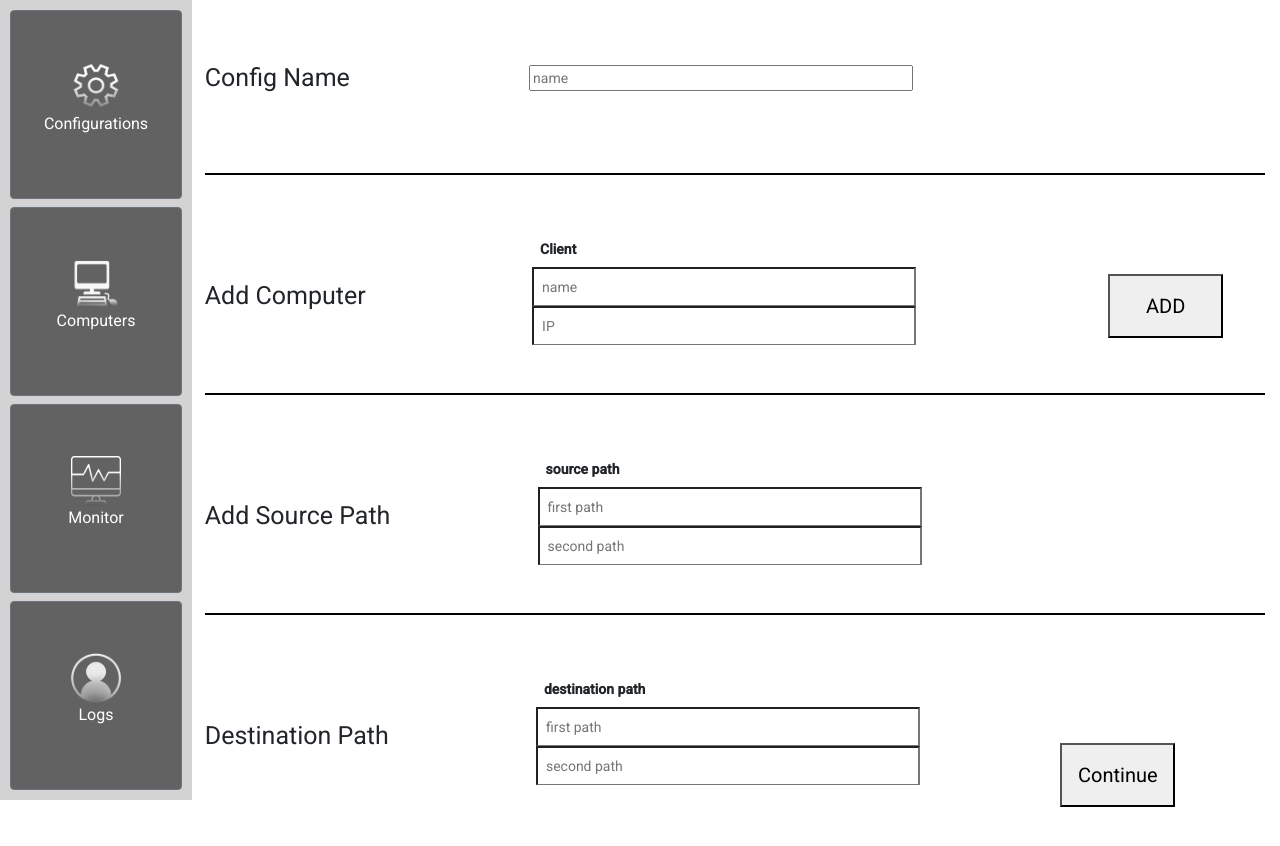
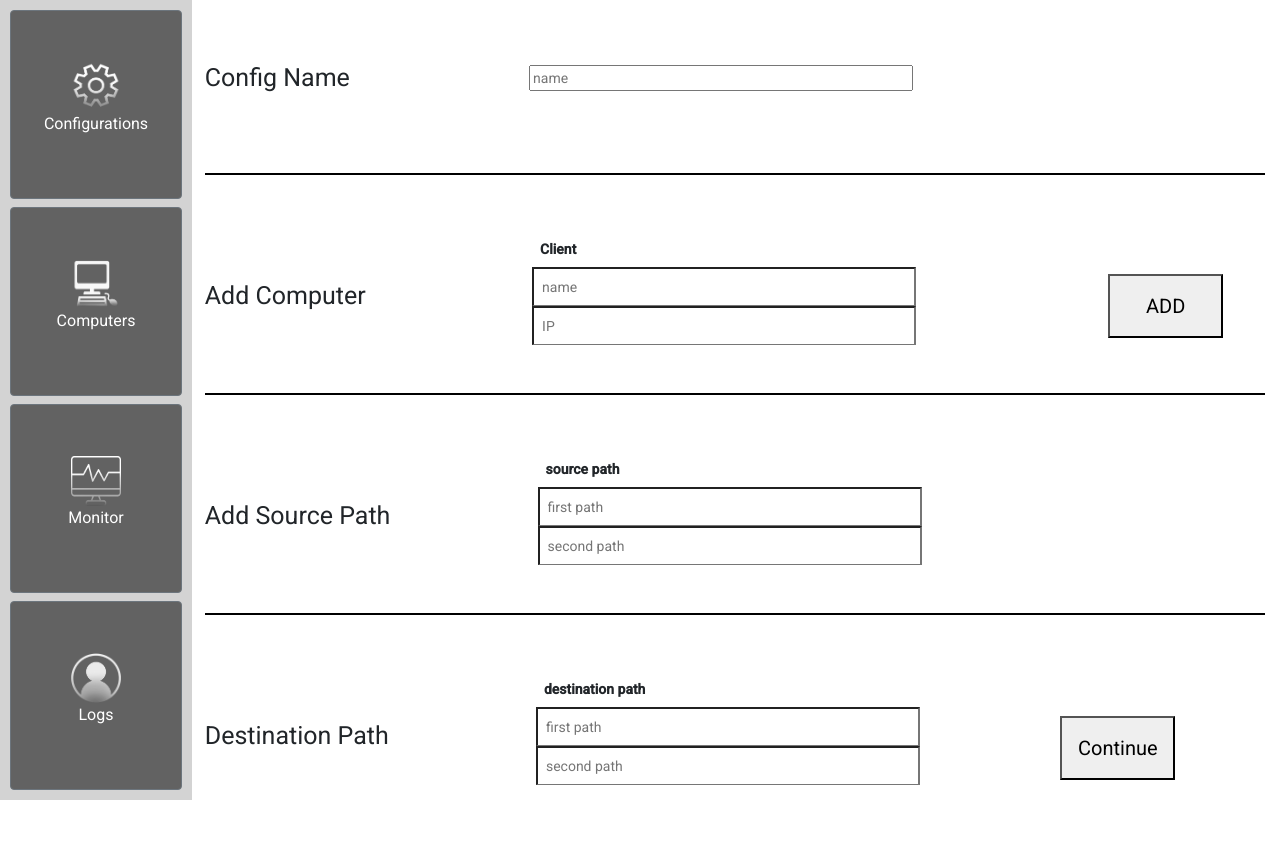
Before and after one commit to Martinius1/Pablle, an Angular app: page /configurations/configedit in a window 1280 px wide. Shown: the top 846 px of the page. Built offline with nearby package versions, Linux system fonts and the light colour scheme.

Commit message:
dokončení stránky config-edit

```diff
--- a/src/app/pages/dashboard/config-edit/config-edit.component.scss
+++ b/src/app/pages/dashboard/config-edit/config-edit.component.scss
@@ -1,5 +1,5 @@
 .whole-page{
-  height: 94.5%;
+  height: 91%;
   width: 100%;
   .config-name{
     padding-bottom: 4vh;
@@ -34,7 +34,7 @@
   display:flex;
   justify-content: right;
   padding-right: 7vw;
-  padding-bottom: 8vh;
+
   button{
     height: 8vh;
     width: 9vw;
```
